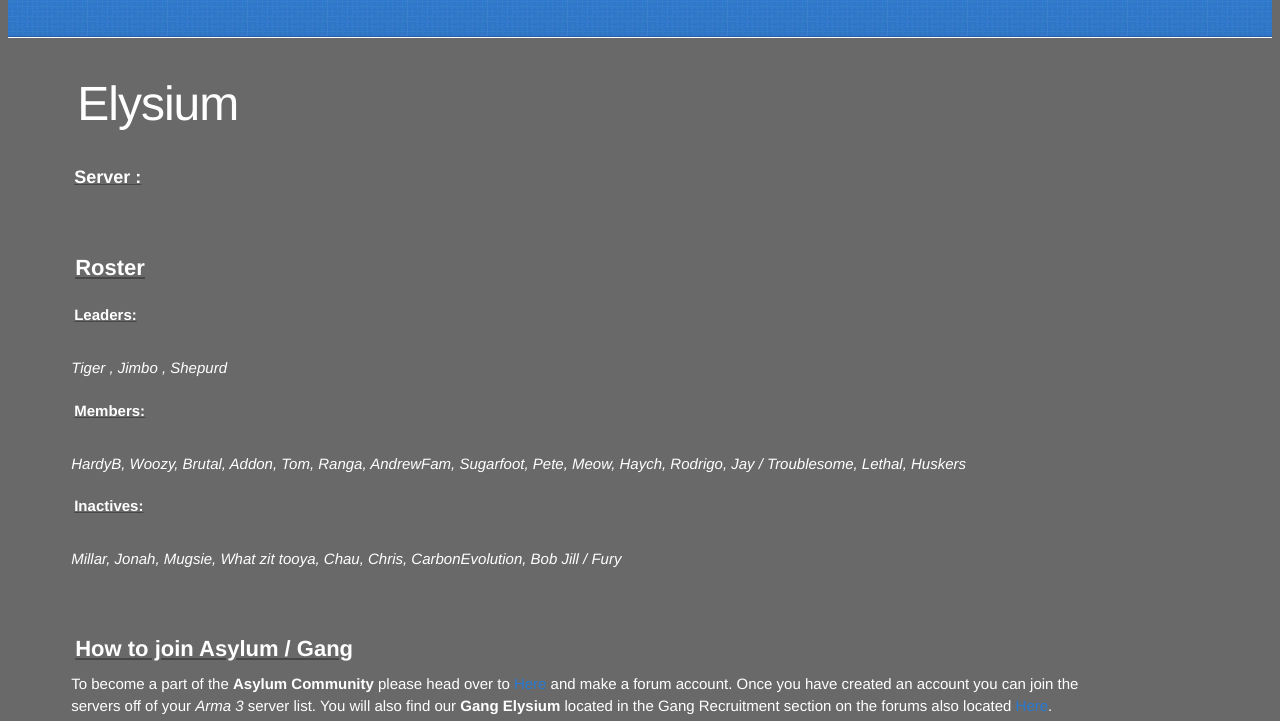
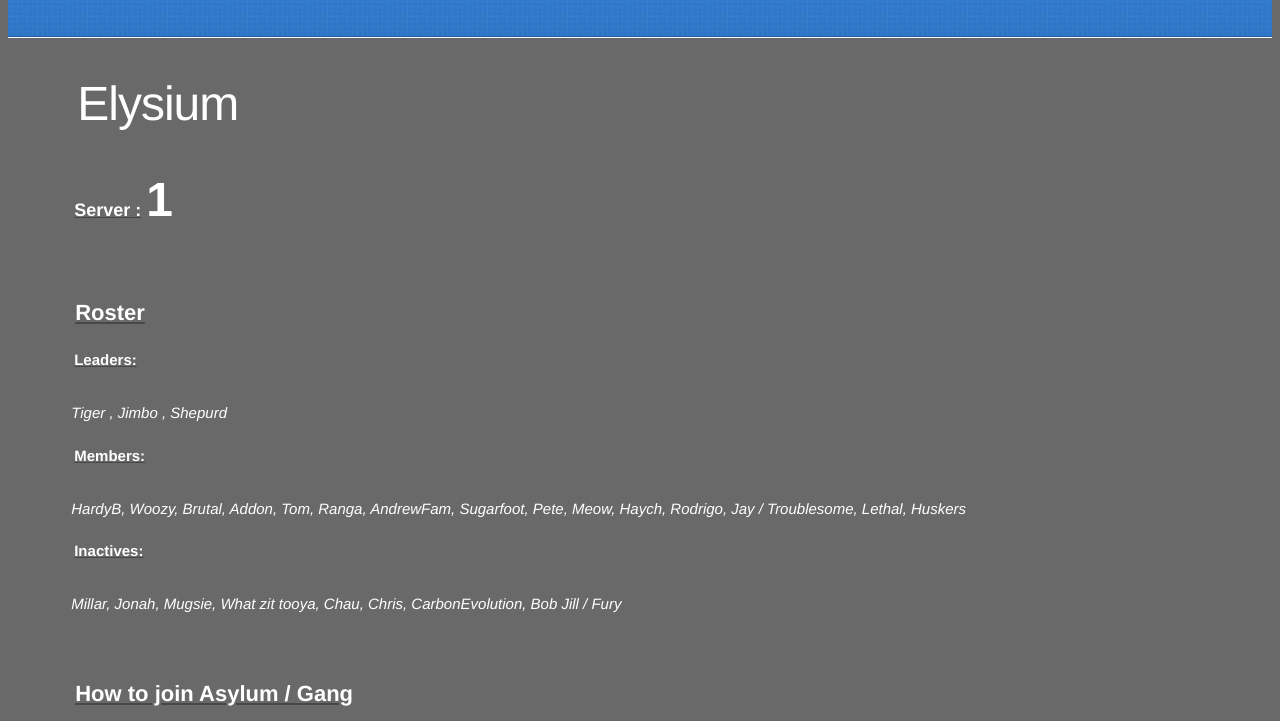
Before and after one commit to DerekR0123/Rossfitness.github.io, a Jekyll site: the page index.html, which Jekyll copies as it is, in a window 1280 px wide, cut to the strip 225-946 px from the top of the page. Built offline with Jekyll 4.4.1, drawn with Linux system fonts in a browser that asks for light colours.

Commit message:
Update index.html

```diff
--- a/index.html
+++ b/index.html
@@ -31,7 +31,7 @@
 <a id="designer-templates" class="anchor" href="#designer-templates" aria-hidden="true"><span aria-hidden="true" class="octicon octicon-link"></span></a><h1><font size="48" color="FFFFFF">Elysium</FONT></h1>
 
 <p><u><h3>
-<FONT COLOR="FFFFFF">Server :</u></FONT> <strong><font size="36" color="FFFFFF"></strong></h3></FONT></p><br>
+<FONT COLOR="FFFFFF">Server :</u></FONT> <strong><font size="36" color="FFFFFF">1</strong></h3></FONT></p><br>
 
 <a id="designer-templates" class="anchor" href="#designer-templates" aria-hidden="true"><span aria-hidden="true" class="octicon octicon-link"></span></a><h2><u>
 <FONT COLOR="FFFFFF">Roster</FONT></u></h2>
```
